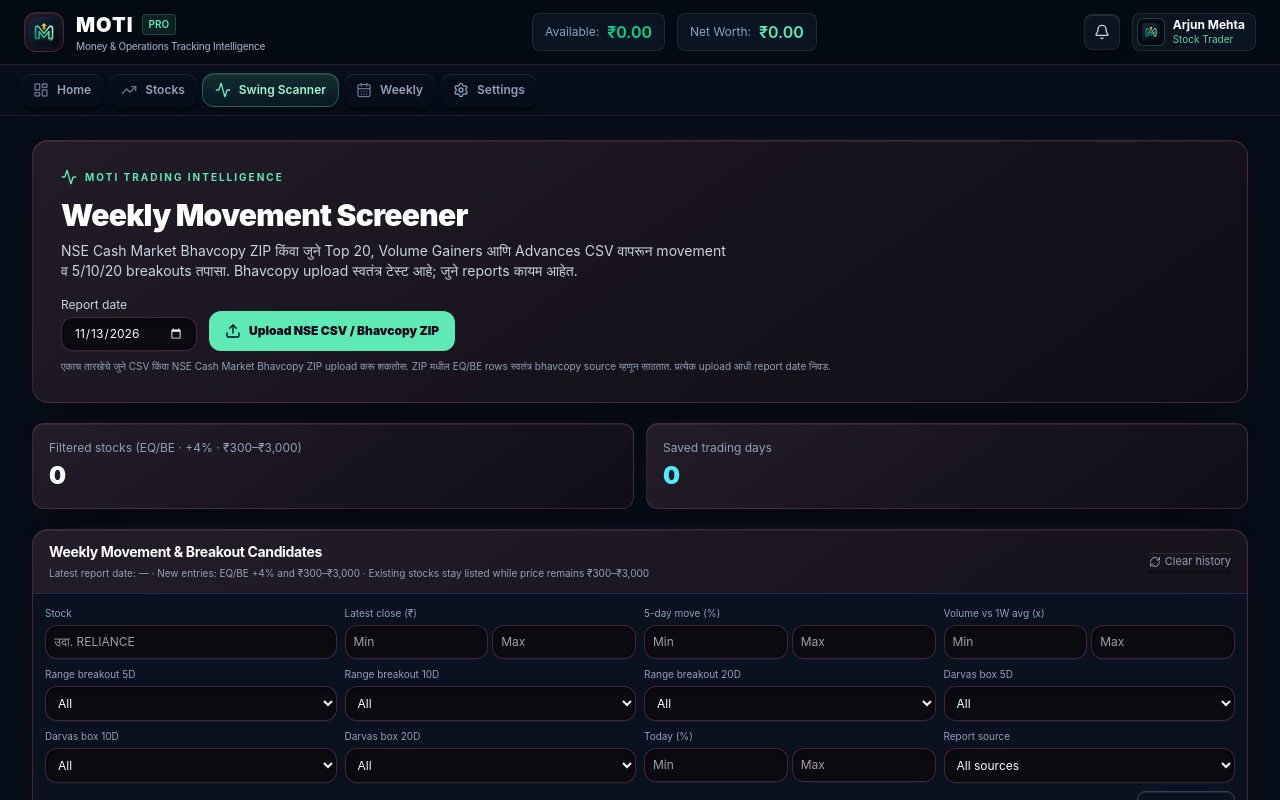
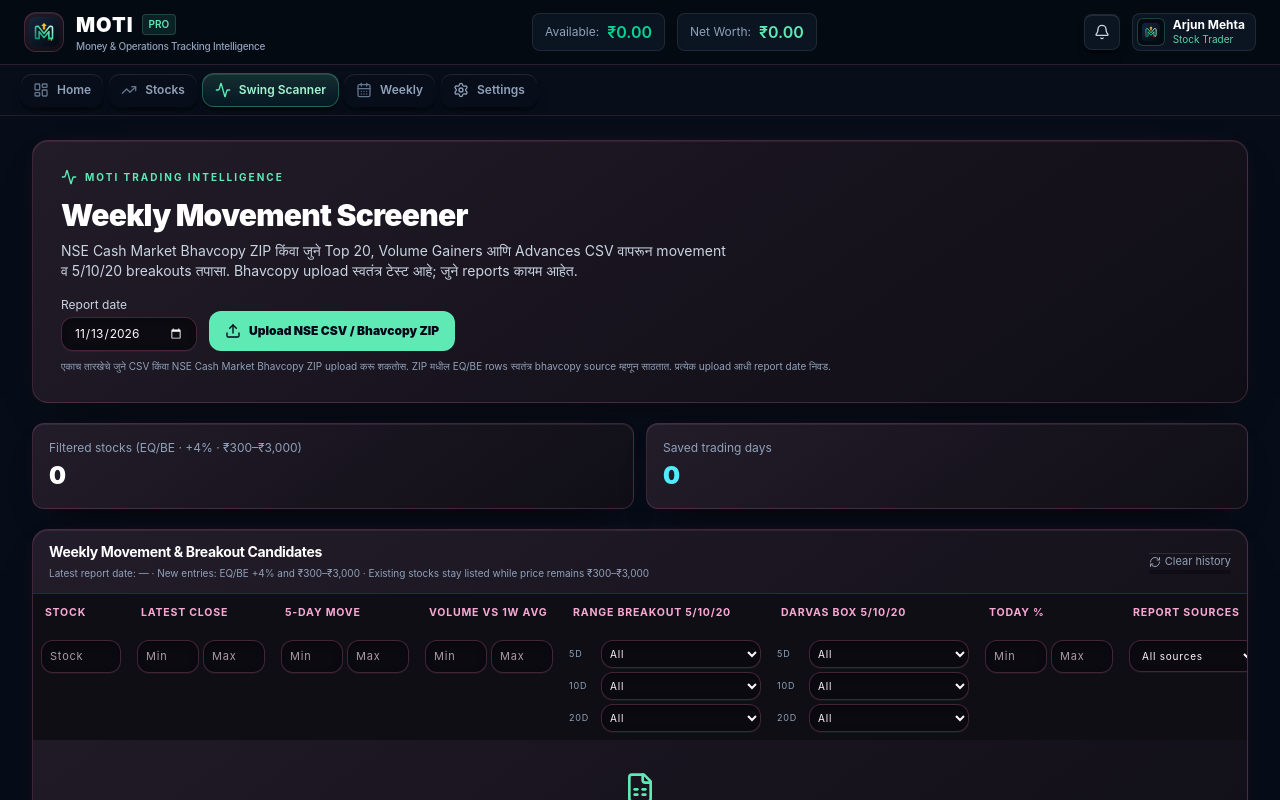
Before and after one commit to aarthak21-beep/MOTI-Money-Tracking-, a React (Vite) app: page / in a window 1280 px wide. Both pictures are taken after a click on the button "Swing Scanner". Shown: the top 800 px of the page. Built offline with nearby package versions, Linux system fonts and the light colour scheme.

Commit message:
Move screener filters beneath their table columns (#74)

```diff
--- a/src/views/SwingScannerView.tsx
+++ b/src/views/SwingScannerView.tsx
@@ -334,20 +334,21 @@ export const SwingScannerView: React.FC = () => {
         <div><h2 className="text-sm font-bold text-white">Weekly Movement & Breakout Candidates</h2><p className="mt-1 text-[10px] text-slate-400">Latest report date: {latestDate || '—'} · New entries: EQ/BE +4% and ₹300–₹3,000 · Existing stocks stay listed while price remains ₹300–₹3,000</p></div>
         <button onClick={clearHistory} className="inline-flex items-center gap-1 text-[11px] text-slate-400 hover:text-white"><RefreshCw className="h-3 w-3" /> Clear history</button>
       </div>
-      <div className="grid gap-2 border-b border-[#1e2e4f] bg-[#0a1220] p-3 sm:grid-cols-2 lg:grid-cols-3 xl:grid-cols-4">
-        <label className="text-[10px] text-slate-400">Stock<input value={stockSearch} onChange={e => setStockSearch(e.target.value)} placeholder="उदा. RELIANCE" className="mt-1 w-full rounded-lg border border-slate-700 bg-[#0d1527] px-2 py-2 text-xs text-white placeholder:text-slate-600" /></label>
-        <div className="text-[10px] text-slate-400">Latest close (₹)<div className="mt-1 flex gap-1"><input aria-label="Minimum latest close" type="number" value={minClose} onChange={e => setMinClose(e.target.value)} placeholder="Min" className="w-1/2 min-w-0 rounded-lg border border-slate-700 bg-[#0d1527] px-2 py-2 text-xs text-white" /><input aria-label="Maximum latest close" type="number" value={maxClose} onChange={e => setMaxClose(e.target.value)} placeholder="Max" className="w-1/2 min-w-0 rounded-lg border border-slate-700 bg-[#0d1527] px-2 py-2 text-xs text-white" /></div></div>
-        <div className="text-[10px] text-slate-400">5-day move (%)<div className="mt-1 flex gap-1"><input aria-label="Minimum 5-day move" type="number" step="0.5" value={minFiveDay} onChange={e => setMinFiveDay(e.target.value)} placeholder="Min" className="w-1/2 min-w-0 rounded-lg border border-slate-700 bg-[#0d1527] px-2 py-2 text-xs text-white" /><input aria-label="Maximum 5-day move" type="number" step="0.5" value={maxFiveDay} onChange={e => setMaxFiveDay(e.target.value)} placeholder="Max" className="w-1/2 min-w-0 rounded-lg border border-slate-700 bg-[#0d1527] px-2 py-2 text-xs text-white" /></div></div>
-        <div className="text-[10px] text-slate-400">Volume vs 1W avg (x)<div className="mt-1 flex gap-1"><input aria-label="Minimum volume multiple" type="number" min="0" step="0.1" value={minVolume} onChange={e => setMinVolume(e.target.value)} placeholder="Min" className="w-1/2 min-w-0 rounded-lg border border-slate-700 bg-[#0d1527] px-2 py-2 text-xs text-white" /><input aria-label="Maximum volume multiple" type="number" min="0" step="0.1" value={maxVolume} onChange={e => setMaxVolume(e.target.value)} placeholder="Max" className="w-1/2 min-w-0 rounded-lg border border-slate-700 bg-[#0d1527] px-2 py-2 text-xs text-white" /></div></div>
-        {[{days:5,value:breakout5,set:setBreakout5},{days:10,value:breakout10,set:setBreakout10},{days:20,value:breakout20,set:setBreakout20}].map(({days,value,set}) => <label key={'range'+days} className="text-[10px] text-slate-400">Range breakout {days}D<select value={value} onChange={e => set(e.target.value)} className="mt-1 w-full rounded-lg border border-slate-700 bg-[#0d1527] px-2 py-2 text-xs text-white"><option value="all">All</option><option value="yes">Breakout</option><option value="no">No breakout</option><option value="need">Insufficient data</option></select></label>)}
-        {[{days:5,value:darvas5,set:setDarvas5},{days:10,value:darvas10,set:setDarvas10},{days:20,value:darvas20,set:setDarvas20}].map(({days,value,set}) => <label key={'darvas'+days} className="text-[10px] text-slate-400">Darvas box {days}D<select value={value} onChange={e => set(e.target.value)} className="mt-1 w-full rounded-lg border border-slate-700 bg-[#0d1527] px-2 py-2 text-xs text-white"><option value="all">All</option><option value="breakout">Box breakout</option><option value="inside">Inside box</option><option value="below">Below box</option><option value="need">Insufficient data</option></select></label>)}
-        <div className="text-[10px] text-slate-400">Today (%)<div className="mt-1 flex gap-1"><input aria-label="Minimum today percent" type="number" step="0.5" value={minToday} onChange={e => setMinToday(e.target.value)} placeholder="Min" className="w-1/2 min-w-0 rounded-lg border border-slate-700 bg-[#0d1527] px-2 py-2 text-xs text-white" /><input aria-label="Maximum today percent" type="number" step="0.5" value={maxToday} onChange={e => setMaxToday(e.target.value)} placeholder="Max" className="w-1/2 min-w-0 rounded-lg border border-slate-700 bg-[#0d1527] px-2 py-2 text-xs text-white" /></div></div>
-        <label className="text-[10px] text-slate-400">Report source<select value={sourceFilter} onChange={e => setSourceFilter(e.target.value)} className="mt-1 w-full rounded-lg border border-slate-700 bg-[#0d1527] px-2 py-2 text-xs text-white"><option value="all">All sources</option><option value="bhavcopy">Bhavcopy</option><option value="top20">Top 20</option><option value="volume">Volume Gainers</option><option value="advance">Advances</option></select></label>
-        <div className="flex items-end justify-between gap-2 sm:col-span-2 lg:col-span-3 xl:col-span-4"><p className="text-[10px] text-slate-400">Showing <span className="font-bold text-white">{filteredCandidates.length}</span> of {candidates.length} watchlist stocks</p><button onClick={resetFilters} className="rounded-lg border border-slate-700 px-3 py-2 text-[10px] font-bold text-slate-300 hover:bg-white/5">Reset all filters</button></div>
-      </div>
       <div className="overflow-x-auto">
         <table className="w-full min-w-[1150px] text-left text-xs">
-          <thead className="bg-[#080f1b] text-[10px] uppercase text-slate-400"><tr>{['Stock','Latest Close','5-Day Move','Volume vs 1W Avg','Range Breakout 5/10/20','Darvas Box 5/10/20','Today %','Report Sources'].map(x => <th key={x} className="px-3 py-3">{x}</th>)}</tr></thead>
+          <thead className="bg-[#080f1b] text-[10px] uppercase text-slate-400">
+            <tr>{['Stock','Latest Close','5-Day Move','Volume vs 1W Avg','Range Breakout 5/10/20','Darvas Box 5/10/20','Today %','Report Sources'].map(x => <th key={x} className="px-3 py-3">{x}</th>)}</tr>
+            <tr className="border-t border-[#1e2e4f] bg-[#0a1220] align-top normal-case">
+              <th className="px-2 py-2"><input aria-label="Filter stock" value={stockSearch} onChange={e => setStockSearch(e.target.value)} placeholder="Stock" className="w-full min-w-20 rounded-md border border-slate-700 bg-[#0d1527] px-2 py-2 text-[11px] font-normal text-white placeholder:text-slate-500" /></th>
+              <th className="px-2 py-2"><div className="flex min-w-32 gap-1"><input aria-label="Minimum latest close" type="number" value={minClose} onChange={e => setMinClose(e.target.value)} placeholder="Min" className="w-1/2 min-w-0 rounded-md border border-slate-700 bg-[#0d1527] px-2 py-2 text-[11px] font-normal text-white" /><input aria-label="Maximum latest close" type="number" value={maxClose} onChange={e => setMaxClose(e.target.value)} placeholder="Max" className="w-1/2 min-w-0 rounded-md border border-slate-700 bg-[#0d1527] px-2 py-2 text-[11px] font-normal text-white" /></div></th>
+              <th className="px-2 py-2"><div className="flex min-w-32 gap-1"><input aria-label="Minimum 5-day move" type="number" step="0.5" value={minFiveDay} onChange={e => setMinFiveDay(e.target.value)} placeholder="Min" className="w-1/2 min-w-0 rounded-md border border-slate-700 bg-[#0d1527] px-2 py-2 text-[11px] font-normal text-white" /><input aria-label="Maximum 5-day move" type="number" step="0.5" value={maxFiveDay} onChange={e => setMaxFiveDay(e.target.value)} placeholder="Max" className="w-1/2 min-w-0 rounded-md border border-slate-700 bg-[#0d1527] px-2 py-2 text-[11px] font-normal text-white" /></div></th>
+              <th className="px-2 py-2"><div className="flex min-w-32 gap-1"><input aria-label="Minimum volume multiple" type="number" min="0" step="0.1" value={minVolume} onChange={e => setMinVolume(e.target.value)} placeholder="Min" className="w-1/2 min-w-0 rounded-md border border-slate-700 bg-[#0d1527] px-2 py-2 text-[11px] font-normal text-white" /><input aria-label="Maximum volume multiple" type="number" min="0" step="0.1" value={maxVolume} onChange={e => setMaxVolume(e.target.value)} placeholder="Max" className="w-1/2 min-w-0 rounded-md border border-slate-700 bg-[#0d1527] px-2 py-2 text-[11px] font-normal text-white" /></div></th>
+              <th className="px-2 py-2"><div className="flex min-w-48 flex-col gap-1">{[{days:5,value:breakout5,set:setBreakout5},{days:10,value:breakout10,set:setBreakout10},{days:20,value:breakout20,set:setBreakout20}].map(({days,value,set}) => <label key={days} className="flex items-center gap-1 text-[9px] font-normal text-slate-400"><span className="w-7 shrink-0">{days}D</span><select aria-label={`Range breakout ${days}D filter`} value={value} onChange={e => set(e.target.value)} className="min-w-0 flex-1 rounded-md border border-slate-700 bg-[#0d1527] px-1 py-1.5 text-[10px] text-white"><option value="all">All</option><option value="yes">Breakout</option><option value="no">No breakout</option><option value="need">Insufficient data</option></select></label>)}</div></th>
+              <th className="px-2 py-2"><div className="flex min-w-48 flex-col gap-1">{[{days:5,value:darvas5,set:setDarvas5},{days:10,value:darvas10,set:setDarvas10},{days:20,value:darvas20,set:setDarvas20}].map(({days,value,set}) => <label key={days} className="flex items-center gap-1 text-[9px] font-normal text-slate-400"><span className="w-7 shrink-0">{days}D</span><select aria-label={`Darvas box ${days}D filter`} value={value} onChange={e => set(e.target.value)} className="min-w-0 flex-1 rounded-md border border-slate-700 bg-[#0d1527] px-1 py-1.5 text-[10px] text-white"><option value="all">All</option><option value="breakout">Box breakout</option><option value="inside">Inside box</option><option value="below">Below box</option><option value="need">Insufficient data</option></select></label>)}</div></th>
+              <th className="px-2 py-2"><div className="flex min-w-32 gap-1"><input aria-label="Minimum today percent" type="number" step="0.5" value={minToday} onChange={e => setMinToday(e.target.value)} placeholder="Min" className="w-1/2 min-w-0 rounded-md border border-slate-700 bg-[#0d1527] px-2 py-2 text-[11px] font-normal text-white" /><input aria-label="Maximum today percent" type="number" step="0.5" value={maxToday} onChange={e => setMaxToday(e.target.value)} placeholder="Max" className="w-1/2 min-w-0 rounded-md border border-slate-700 bg-[#0d1527] px-2 py-2 text-[11px] font-normal text-white" /></div></th>
+              <th className="px-2 py-2"><select aria-label="Report source filter" value={sourceFilter} onChange={e => setSourceFilter(e.target.value)} className="min-w-32 rounded-md border border-slate-700 bg-[#0d1527] px-2 py-2 text-[10px] font-normal text-white"><option value="all">All sources</option><option value="bhavcopy">Bhavcopy</option><option value="top20">Top 20</option><option value="volume">Volume Gainers</option><option value="advance">Advances</option></select></th>
+            </tr>
+          </thead>
           <tbody className="divide-y divide-[#1e2e4f]/60">
             {filteredCandidates.map(item => <tr key={item.symbol} className="hover:bg-white/[0.03]">
               <td className="px-3 py-3 font-black text-white">{item.symbol}</td>
@@ -363,6 +364,7 @@ export const SwingScannerView: React.FC = () => {
         </table>
         {!filteredCandidates.length && <div className="p-8 text-center"><FileSpreadsheet className="mx-auto h-8 w-8 text-emerald-300" /><p className="mt-3 text-sm font-bold text-white">{candidates.length ? 'या filters मध्ये stock सापडला नाही' : 'NSE reports upload कर'}</p><p className="mt-2 text-xs text-slate-400">Top 20 CSV price range साठी, Volume Gainers CSV volume comparison साठी आणि Advances CSV मधील वाढणारे stocks शोधण्यासाठी वापरली जाईल. एकदा +4% वरून लिस्टमध्ये आलेला stock पुढे +4% खाली गेला तरी ₹300–₹3,000 रेंजमध्ये असेपर्यंत लिस्टमध्ये राहील.</p></div>}
       </div>
+      <div className="flex flex-wrap items-center justify-between gap-2 border-t border-[#1e2e4f] bg-[#0a1220] px-4 py-3"><p className="text-[10px] text-slate-400">Showing <span className="font-bold text-white">{filteredCandidates.length}</span> of {candidates.length} watchlist stocks</p><button onClick={resetFilters} className="rounded-lg border border-slate-700 px-3 py-2 text-[10px] font-bold text-slate-300 hover:bg-white/5">Reset all filters</button></div>
     </div>
     <div className="rounded-xl border border-[#1e2e4f] bg-[#0d1527] p-4"><div className="flex items-center gap-2 text-xs font-bold text-cyan-200"><Info className="h-4 w-4" /> Data notes</div>
       <ul className="mt-2 list-disc space-y-1 pl-4 text-[11px] leading-5 text-slate-400">
```
